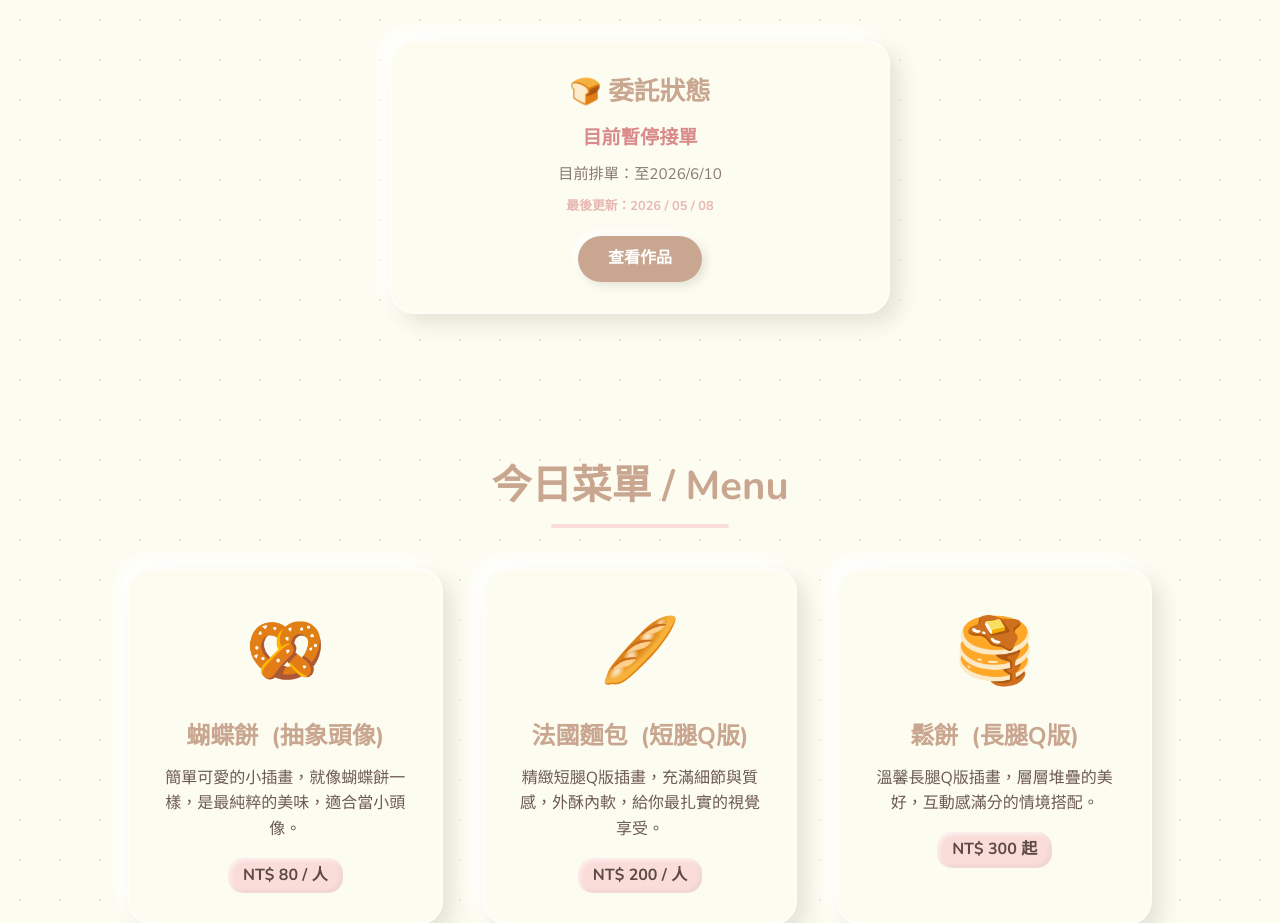
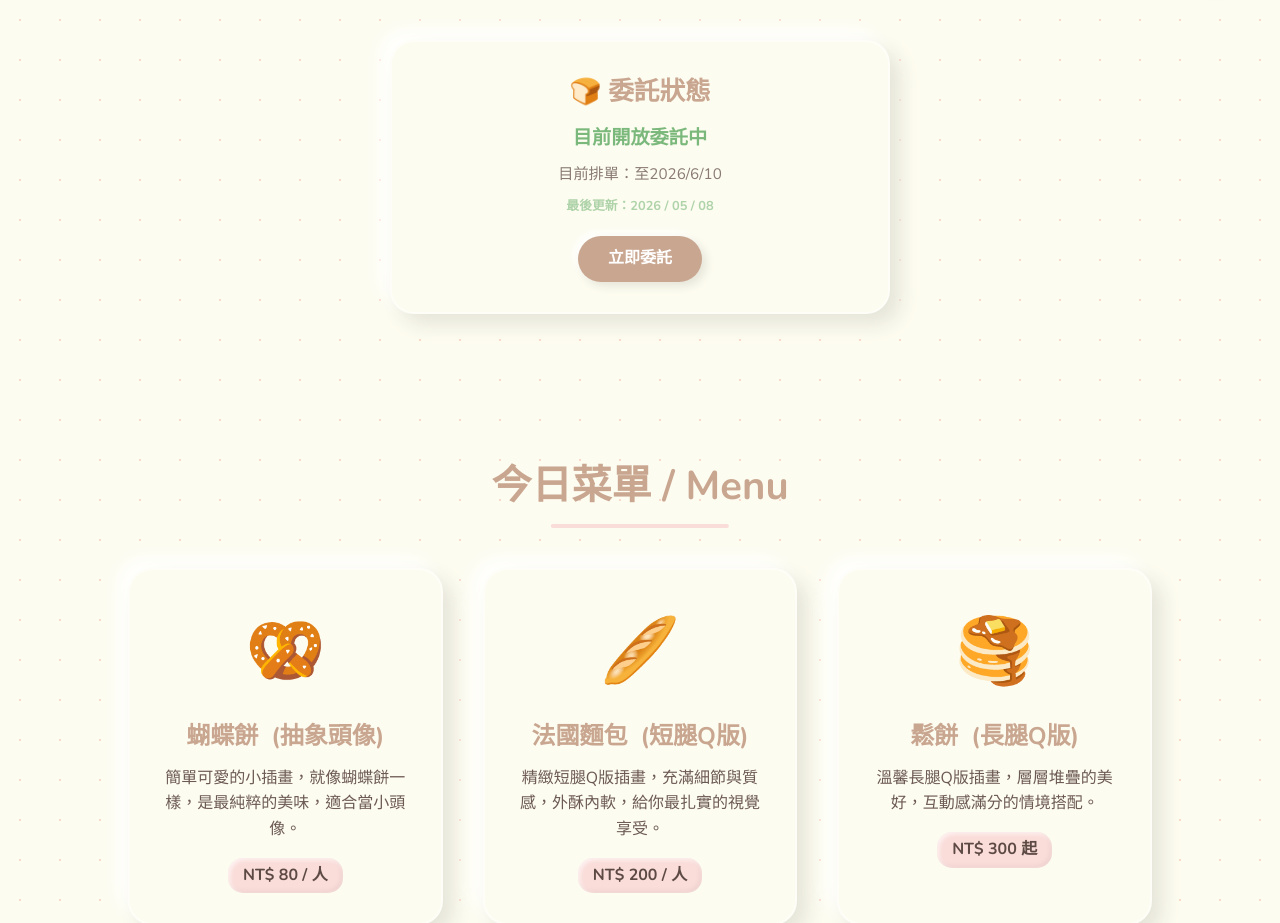
Before and after one commit to lhx061118-collab/commission, a plain HTML site: page index.html in a window 1280 px wide. Shown: the part 800-1723 px from the top of the page. Drawn offline with nearby package versions, Linux system fonts and the light colour scheme.

Commit message:
index.html

```diff
--- a/index.html
+++ b/index.html
@@ -584,7 +584,7 @@
     </script>
     <script>
         document.addEventListener("DOMContentLoaded", () => {
-            const commissionOpen = false;
+            const commissionOpen = ture;
             const statusCard = document.getElementById("statusCard");
             const statusText = document.getElementById("statusText");
             const statusBtn = document.getElementById("statusBtn");
```
